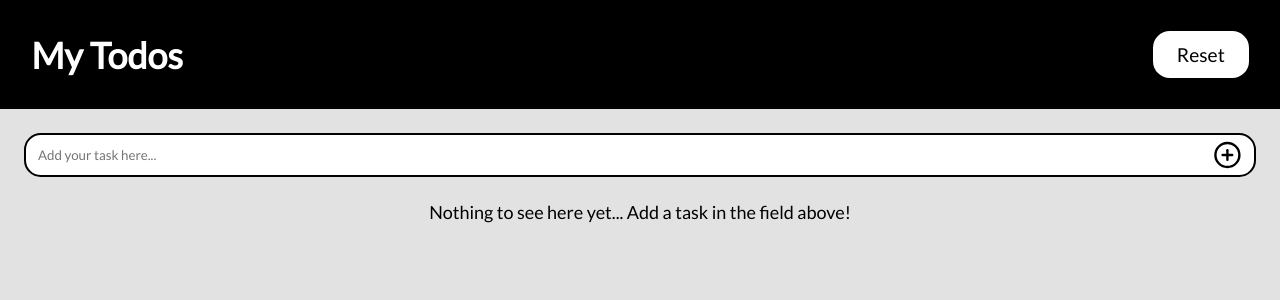
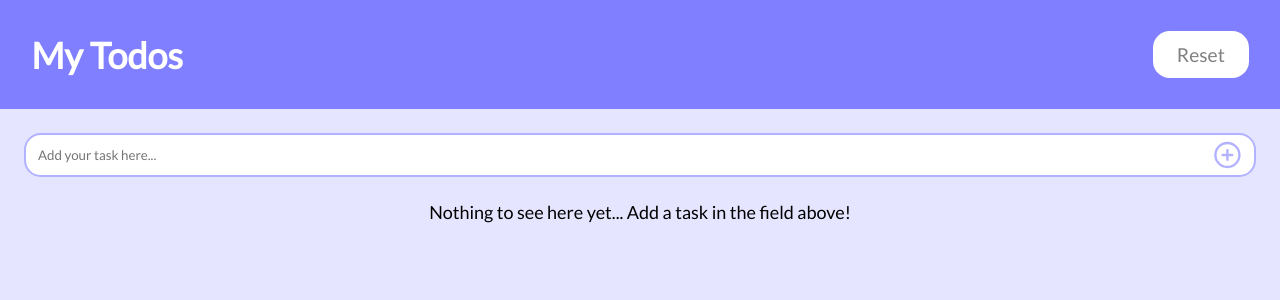
Before and after one commit to jm-go/todo, a React (Vite) app: page / in a window 1280 px wide. Shown: the top 300 px of the page. Built offline with nearby package versions, Linux system fonts and the light colour scheme; a web font is replaced by a local one.

Commit message:
Updated styles for the app

```diff
--- a/src/assets/styles/_variables.scss
+++ b/src/assets/styles/_variables.scss
@@ -7,13 +7,12 @@ $font-headers: "Shadows Into Light", sans-serif;
 $font-headers-secondary: "Bebas Neue", sans-serif;
 
 /* Colour palette */
-$color-grey: #A9A9A9;
+$color-grey: #808080;
 $color-white: #FFFFFF;
-$pastel-blue: #A1E7FB;
-$pastel-green: #B4ECB4;
-$color-beige: #CCC;
+$color-violet: #7F7FFF;
+$light-violet: #B2B2FF;
+$light-lavender: #E5E5FF;
 $color-black: #000000;
-$color-grey: #E2E2E2;
 
 /* Breakpoints for media queries */
 $breakpoint-mobile: 320px;
--- a/src/components/AddItem/AddItem.scss
+++ b/src/components/AddItem/AddItem.scss
@@ -8,7 +8,7 @@
 
     &__input {
         flex-grow: 1;
-        border: 2px solid $color-black;
+        border: 2px solid $light-violet;
         border-radius: 0.7rem;
         padding: 0.5rem 2.5rem 0.5rem 0.5rem;
         background-color: $color-white;
@@ -29,6 +29,7 @@
         &--icon {
             width: 1.2rem;
             height: 1.2rem;
+            color: #B2B2FF;
         }
     }
 }
--- a/src/components/AddItem/AddItem.tsx
+++ b/src/components/AddItem/AddItem.tsx
@@ -18,6 +18,9 @@ const AddItem = ({ onAdd }: AddItemProps) => {
       onAdd(userInput);
       setUserInput("");
     }
+    else {
+      alert("Please enter a todo!");
+    }
   };
 
   return (
--- a/src/components/Item/Item.scss
+++ b/src/components/Item/Item.scss
@@ -4,7 +4,7 @@
     display: flex;
     align-items: center;
     justify-content: space-between;
-    border: 2px solid $color-black;
+    border: 2px solid $light-violet;
     padding: 0.5rem;
     margin-bottom: 0.5rem;
     border-radius: 0.7rem;
@@ -12,6 +12,7 @@
     flex-grow: 1;
     margin-left: 1rem;
     margin-right: 1rem;
+    background-color: $color-white;
 
     &__checkbox {
         margin-right: 0.5rem;
@@ -19,7 +20,8 @@
 
     &__text {
         flex-grow: 1;
-        font-size: 0.9rem;
+        font-size: 0.8rem;
+        color: $color-grey;
 
         &--completed {
             text-decoration: line-through;
@@ -35,6 +37,7 @@
         &--icon {
             width: 1.2rem;
             height: 1.2rem;
+            color: #B2B2FF;
         }
     }
 }
--- a/src/components/Navbar/Navbar.scss
+++ b/src/components/Navbar/Navbar.scss
@@ -4,7 +4,7 @@
     display: flex;
     justify-content: space-between;
     align-items: center;
-    background-color: $color-black;
+    background-color: $color-violet;
     padding: 1.3rem;
     color: $color-white;
 
@@ -14,7 +14,7 @@
 
     &__reset {
         background-color: $color-white;
-        color: $color-black;
+        color: $color-grey;
         font-family: $font-body;
         border: none;
         padding: 0.5rem 1rem;
@@ -23,7 +23,7 @@
         font-size: 0.8rem;
 
         &:hover {
-            background-color: darken($color-grey, 10%);
+            background-color: darken($light-lavender, 10%);
         }
     }
 }
--- a/src/main.scss
+++ b/src/main.scss
@@ -7,7 +7,7 @@
 }
 
 body {
-    background-color: $color-grey;
+    background-color: $light-lavender;
     overflow-x: hidden;
 }
 
```
